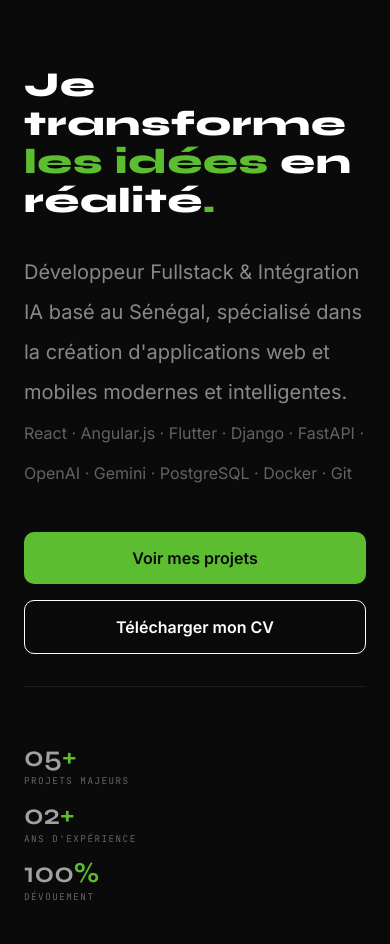
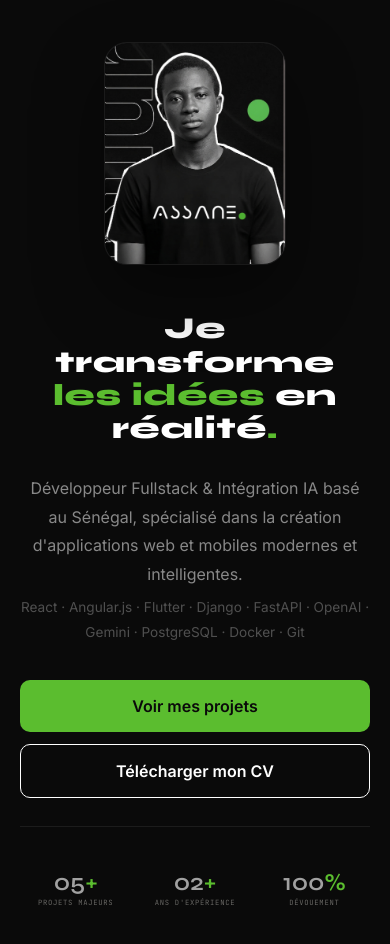
Before and after one commit to anf692/Assane-Ndong-Fall, a Django app: page / in a window 390 px wide. Shown: the part 67-1011 px from the top of the page. Run offline with Django 5.2, Linux system fonts and the light colour scheme; data comes from the database, SQL or seed files in the repository; data that the repository does not hold is empty.

Commit message:
Modification du style pour le hero

```diff
--- a/main/static/css/style.css
+++ b/main/static/css/style.css
@@ -756,3 +756,139 @@ button { cursor: pointer; }
   .clients-grid { grid-template-columns: 1fr; }
   .hero-stats   { flex-direction: column; gap: 12px; }
 }
+
+
+/* ══════════════════════════════════════════════════
+   HERO — RESPONSIVE MOBILE
+   Colle ces règles à la FIN de ton style.css
+══════════════════════════════════════════════════ */
+
+/* ── Tablette (≤ 1100px) ── */
+@media (max-width: 1100px) {
+  .hero-inner {
+    flex-direction: column;
+    align-items: center;
+    padding: 60px 24px 80px;
+    gap: 0;
+  }
+  .hero-left {
+    flex: 0 0 auto;
+    max-width: 100%;
+    width: 100%;
+    order: 2;           /* texte en bas, photo en haut */
+    gap: 20px;
+  }
+  .hero-right {
+    order: 1;           /* photo en premier */
+    width: 100%;
+    min-height: auto;
+    justify-content: center;
+    margin-bottom: 40px;
+  }
+  .hero-card {
+    max-width: 300px;
+    width: 300px;
+  }
+  /* Badge nom : centré sous la photo */
+  .badge-nom {
+    position: absolute;
+    left: 50%;
+    transform: translateX(-50%);
+    top: auto;
+    bottom: -16px;
+    white-space: nowrap;
+  }
+  /* Badge dispo : au-dessus de la photo */
+  .badge-dispo {
+    position: absolute;
+    bottom: auto;
+    top: -18px;
+    left: 50%;
+    transform: translateX(-50%);
+  }
+  .hero-title {
+    text-align: center;
+  }
+  .hero-desc {
+    text-align: center;
+  }
+  .hero-actions {
+    justify-content: center;
+  }
+  .hero-stats {
+    justify-content: center;
+  }
+}
+
+/* ── Mobile (≤ 768px) ── */
+@media (max-width: 768px) {
+  #hero {
+    padding-top: 70px;
+    min-height: auto;
+    padding-bottom: 0;
+  }
+  .hero-inner {
+    padding: 40px 20px 60px;
+  }
+  .hero-title {
+    font-size: clamp(2rem, 10vw, 2.8rem);
+    text-align: center;
+  }
+  .hero-desc {
+    font-size: 1rem;
+    text-align: center;
+    line-height: 1.8;
+  }
+  .hero-tech-line {
+    display: block;
+    margin-top: 6px;
+    font-size: .85rem;
+    opacity: .55;
+  }
+  /* Boutons pleine largeur */
+  .hero-actions {
+    flex-direction: column;
+    gap: 12px;
+    width: 100%;
+  }
+  .btn-g,
+  .btn-w {
+    width: 100%;
+    text-align: center;
+    padding: 14px 20px;
+  }
+  /* Stats en grille 3 colonnes */
+  .hero-stats {
+    display: grid;
+    grid-template-columns: repeat(3, 1fr);
+    gap: 12px;
+    padding-top: 24px;
+    text-align: center;
+  }
+  .stat { align-items: center; }
+  .stat-nb { font-size: 1.5rem; }
+  .stat-lb { font-size: .5rem; }
+
+  /* Photo plus petite */
+  .hero-card {
+    max-width: 220px;
+    width: 220px;
+  }
+  .hero-right {
+    margin-bottom: 48px; /* espace pour le badge-nom en bas */
+  }
+}
+
+/* ── Très petit (≤ 400px) ── */
+@media (max-width: 400px) {
+  .hero-title   { font-size: 1.9rem; }
+  .hero-card    { max-width: 180px; width: 180px; }
+  .hero-stats   { grid-template-columns: repeat(3, 1fr); gap: 8px; }
+  .stat-lb      { font-size: .45rem; letter-spacing: .1em; }
+}
+
+@media (max-width: 1100px) {
+  .badge-dispo {
+    display: none;
+  }
+}
--- a/main/templates/main/index.html
+++ b/main/templates/main/index.html
@@ -107,7 +107,7 @@
 
       <!-- Carte photo -->
       <div class="hero-card">
-        <img src="{% static 'img/assane-2.jpg' %}" alt="Assane">
+        <img src="{% static 'img/Assane.png' %}" alt="Assane">
         {% comment %} <div class="photo-ph"><i class="bi bi-person-fill"></i></div> {% endcomment %}
       </div>
 
```
Also changed, not shown: config/settings.py (line endings or trailing spaces), main/static/img/Assane.png (added).
